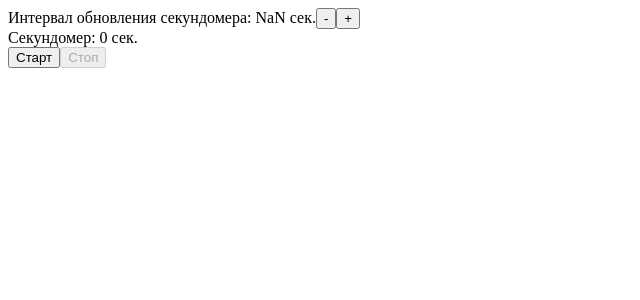
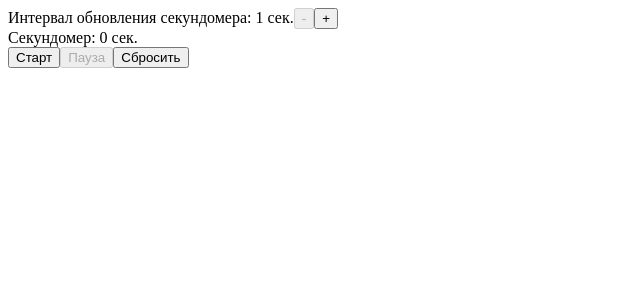
Before and after one commit to IvanGML/slomux, a React (Create React App) app: page / in a window 1280 px wide. Shown: the top 300 px of the page, without its empty margins (0-640 px from the left). Built offline with nearby package versions, Linux system fonts and the light colour scheme.

Commit message:
move local timer state into slomux store

```diff
--- a/src/components/interval/Interval.jsx
+++ b/src/components/interval/Interval.jsx
@@ -8,23 +8,23 @@ class IntervalComponent extends Component {
   decreaseInterval = () => this.props.changeInterval(-1000);
 
   render() {
-    const { currentInterval } = this.props;
-    const isDisabled = currentInterval <= 1000;
+    const { interval, isStarted } = this.props;
+    const isDisabled = interval <= 1000;
     return (
       <div>
         <span>
-          Интервал обновления секундомера: {currentInterval / 1000} сек.
+          Интервал обновления секундомера: {interval / 1000} сек.
         </span>
-        <span>
+        {!isStarted && <span>
           <button onClick={this.decreaseInterval} disabled={isDisabled}>-</button>
           <button onClick={this.increaseInterval}>+</button>
-        </span>
+        </span>}
       </div>
     );
   }
 }
 
 export default connect(
-  state => ({ currentInterval: state }),
+  ({interval, isStarted}) => ({ interval, isStarted }),
   dispatch => ({ changeInterval: value => dispatch(changeInterval(value))})
 )(IntervalComponent);
--- a/src/components/timer/Timer.jsx
+++ b/src/components/timer/Timer.jsx
@@ -1,52 +1,43 @@
 import React, { Component } from "react";
 import Interval from "../interval/Interval";
 import connect from "../../slomux-library/connect";
+import { changeTimerState, changeTimerTime, resetInterval} from '../../slomux/actions';
 
 class TimerComponent extends Component {
-    state = {
-        currentTime: 0,
-        isTimerStarted: false
-    };
 
     handleStart = () => {
-        this.setState({ isTimerStarted: true });
-        this.timerInstance = setInterval(() =>
-                this.setState({
-                    currentTime: this.state.currentTime + this.props.currentInterval
-                }),
-            this.props.currentInterval
-        );
+        const { changeTimerState, interval, changeTimerTime } = this.props;
+        changeTimerState(true);
+        this.timerInstance = setInterval(
+            () => changeTimerTime(interval),
+            interval);
     };
 
     handleStop = () => {
-        this.setState({
-                currentTime: 0,
-                isTimerStarted: false
-            },
-            () => clearInterval(this.timerInstance)
-        );
+        this.props.changeTimerState(false);
+        clearInterval(this.timerInstance);
+    };
+
+    handleReset = () => {
+        this.props.resetInterval();
+        clearInterval(this.timerInstance);
     };
 
     render() {
-        const { isTimerStarted, currentTime } = this.state;
-        const { currentInterval } = this.props;
+        const { isStarted, timerTime } = this.props;
         return (
             <div>
-                <div style={{ display: isTimerStarted ? "none" :"block"  }}>
-                    <Interval />
-                </div>
-                <div style={{ display: isTimerStarted ? "block" : "none" }}>
-                   <span>
-                        Интервал обновления секундомера: {currentInterval / 1000} сек.
-                   </span>
-                </div>
-                <div>Секундомер: {currentTime / 1000} сек.</div>
+                <Interval />
+                <div>Секундомер: {timerTime / 1000} сек.</div>
                 <div>
-                    <button onClick={this.handleStart} disabled={isTimerStarted}>
+                    <button onClick={this.handleStart} disabled={isStarted}>
                        Старт
                     </button>
-                    <button onClick={this.handleStop} disabled={!isTimerStarted}>
-                       Стоп
+                    <button onClick={this.handleStop} disabled={!isStarted}>
+                       Пауза
+                    </button>
+                    <button onClick={this.handleReset}>
+                       Сбросить
                     </button>
                 </div>
             </div>
@@ -55,5 +46,14 @@ class TimerComponent extends Component {
 }
 
 export default connect(
-    state => ({ currentInterval: state })
+    state => ({
+        interval: state.interval,
+        timerTime: state.timerTime,
+        isStarted: state.isStarted,
+    }),
+    dispatch => ({
+        changeTimerState: value => dispatch(changeTimerState(value)),
+        changeTimerTime: value => dispatch(changeTimerTime(value)),
+        resetInterval: () => dispatch(resetInterval()),
+    })
 )(TimerComponent);
```
